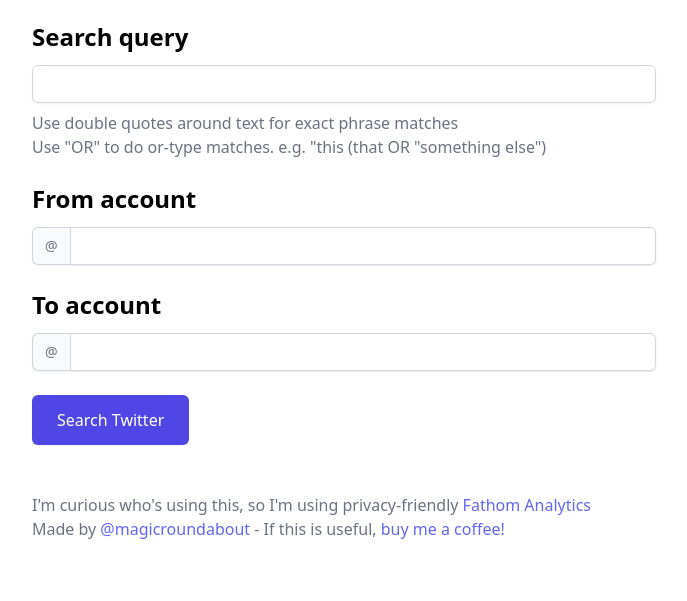
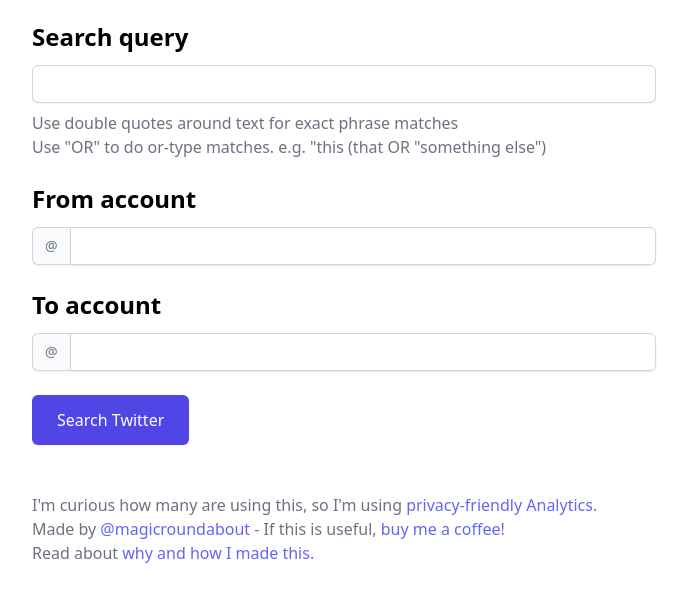
Before and after one commit to rosswintle/tweet-finder, a website: page index.html in a window 1280 px wide. Shown: the part 147-748 px from the top of the page, without its empty margins (296-983 px from the left). Drawn offline with Linux system fonts and the light colour scheme.

Commit message:
Content changes in footer

```diff
--- a/index.html
+++ b/index.html
@@ -56,8 +56,9 @@
         </div>
     </form>
 
-    <p class="mt-12 text-md text-gray-500">I'm curious who's using this, so I'm using privacy-friendly <a class="text-indigo-500 hover:underline" href="https://usefathom.com/ref/SVE71E">Fathom Analytics</a></p>
+    <p class="mt-12 text-md text-gray-500">I'm curious how many are using this, so I'm using <privacy-friendly class="text-indigo-500 hover:underline" href="https://usefathom.com/ref/SVE71E">privacy-friendly Analytics</a>.</p>
     <p class="text-md text-gray-500">Made by <a class="text-indigo-500 hover:underline" href="https://twitter.com/magicroundabout">@magicroundabout</a> - If this is useful, <a class="text-indigo-500 hover:underline" href="https://ko-fi.com/magicroundabout">buy me a coffee!</a></p>
+    <p class="text-md text-gray-500">Read about <a class="text-indigo-500 hover:underline" href="https://rosswintle.uk/2021/04/tweet-finder-twitter-advanced-search/">why and how I made this.</a></p>
 
     <script>
         const form = document.getElementById('form');
```
